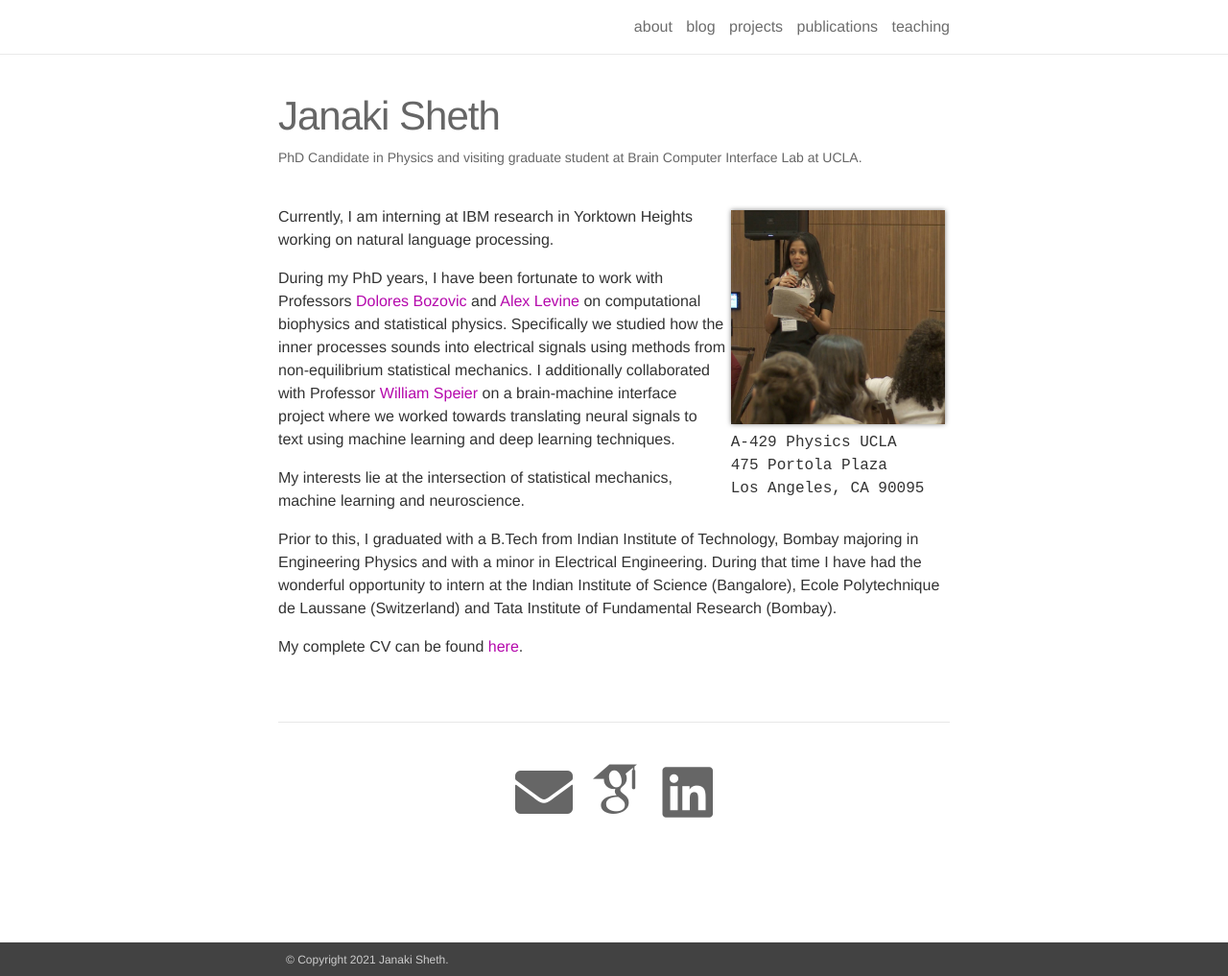
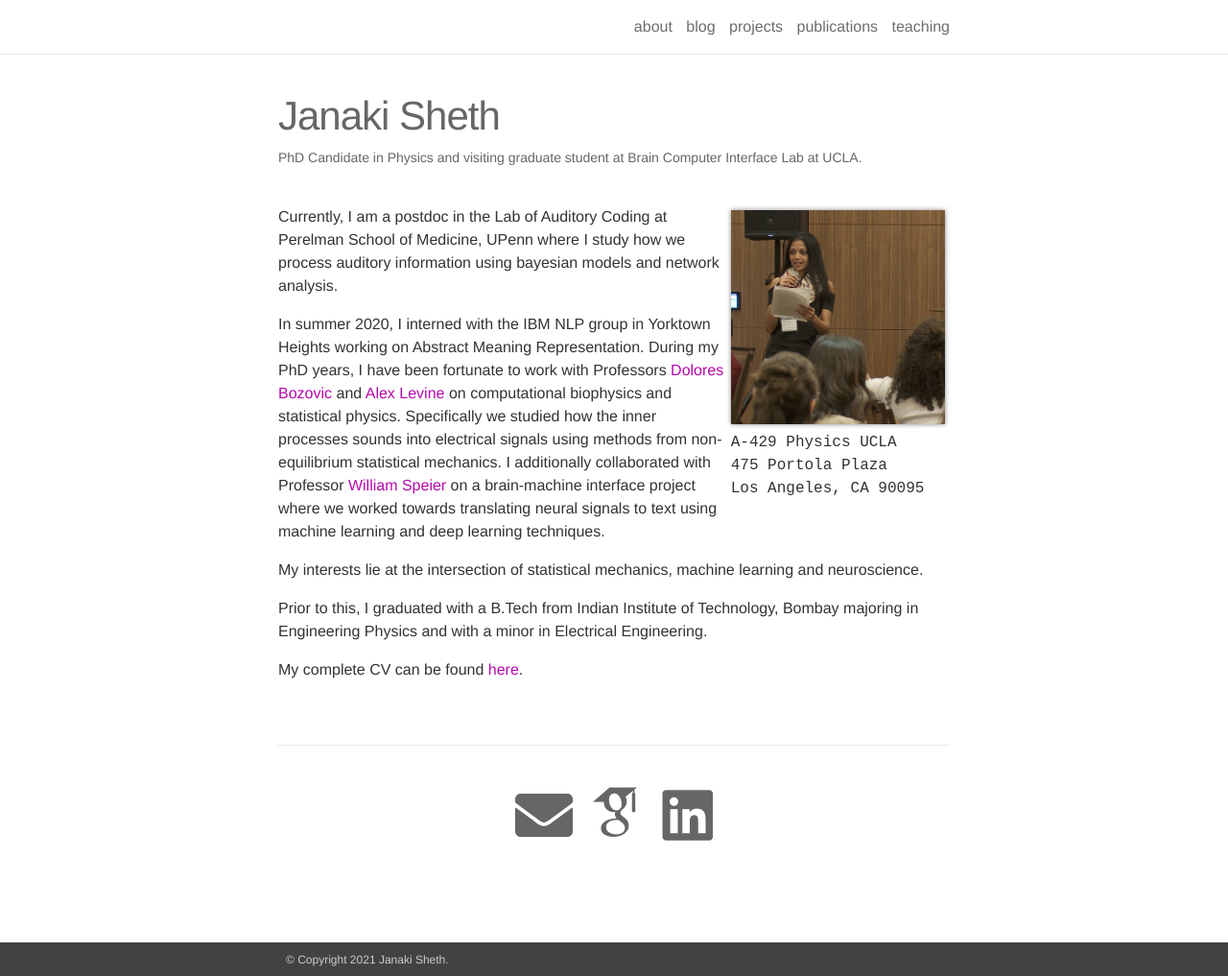
Before and after one commit to JanakiSheth/JanakiSheth.github.io, a Jekyll site: the page built from _pages/cv.md, in a window 1280 px wide and 1017 px high. Shown: the whole window at 96% size. Built offline with Jekyll 4.4.1, drawn with Linux system fonts in a browser that asks for light colours; nearby versions of some CDN libraries; some web fonts are replaced.

Commit message:
Updated description

```diff
--- a/_pages/cv.md
+++ b/_pages/cv.md
@@ -18,12 +18,12 @@ social: true
 header: true
 ---
 
-Currently, I am interning at IBM research in Yorktown Heights working on natural language processing.
+Currently, I am a postdoc in the Lab of Auditory Coding at Perelman School of Medicine, UPenn where I study how we process auditory information using bayesian models and network analysis.
 
-During my PhD years, I have been fortunate to work with Professors [Dolores Bozovic](http://www.pa.ucla.edu/directory/dolores-bozovic) and [Alex Levine](http://alevine.chem.ucla.edu/) on computational biophysics and statistical physics. Specifically we studied how the inner processes sounds into electrical signals using methods from non-equilibrium statistical mechanics. I additionally collaborated with Professor [William Speier](https://mii.ucla.edu/people/wspeier/) on a brain-machine interface project where we worked towards translating neural signals to text using machine learning and deep learning techniques.
+In summer 2020, I interned with the IBM NLP group in Yorktown Heights working on Abstract Meaning Representation. During my PhD years, I have been fortunate to work with Professors [Dolores Bozovic](http://www.pa.ucla.edu/directory/dolores-bozovic) and [Alex Levine](http://alevine.chem.ucla.edu/) on computational biophysics and statistical physics. Specifically we studied how the inner processes sounds into electrical signals using methods from non-equilibrium statistical mechanics. I additionally collaborated with Professor [William Speier](https://mii.ucla.edu/people/wspeier/) on a brain-machine interface project where we worked towards translating neural signals to text using machine learning and deep learning techniques.
 
 My interests lie at the intersection of statistical mechanics, machine learning and neuroscience.
 
-Prior to this, I graduated with a B.Tech from Indian Institute of Technology, Bombay majoring in Engineering Physics and with a minor in Electrical Engineering. During that time I have had the wonderful opportunity to intern at the Indian Institute of Science (Bangalore), Ecole Polytechnique de Laussane (Switzerland) and Tata Institute of Fundamental Research (Bombay).
+Prior to this, I graduated with a B.Tech from Indian Institute of Technology, Bombay majoring in Engineering Physics and with a minor in Electrical Engineering.
 
 My complete CV can be found [here](https://ucla.academia.edu/janakisheth/CurriculumVitae).
```
Also changed, not shown: _pages/about.md (+5 -3 lines).
